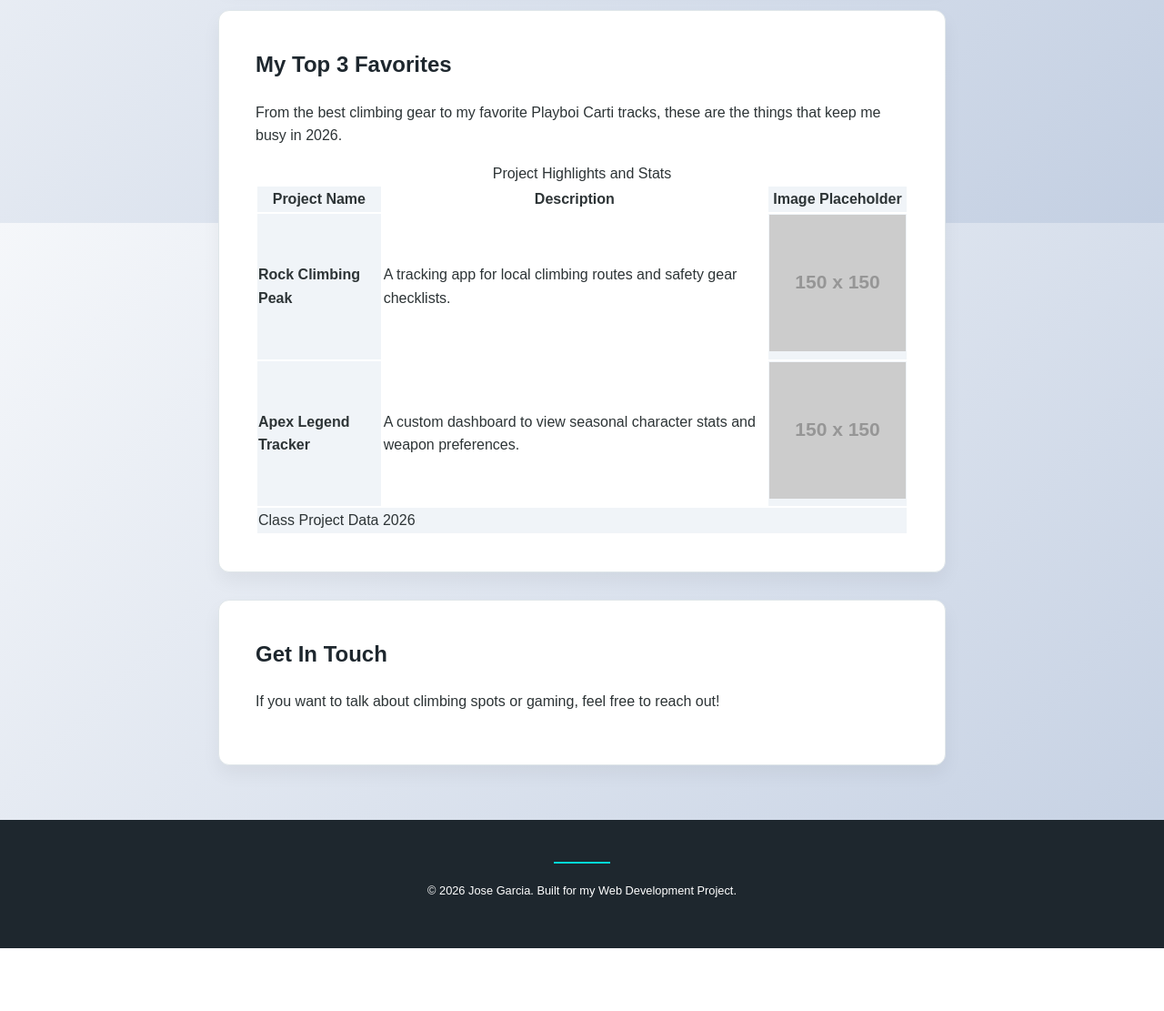
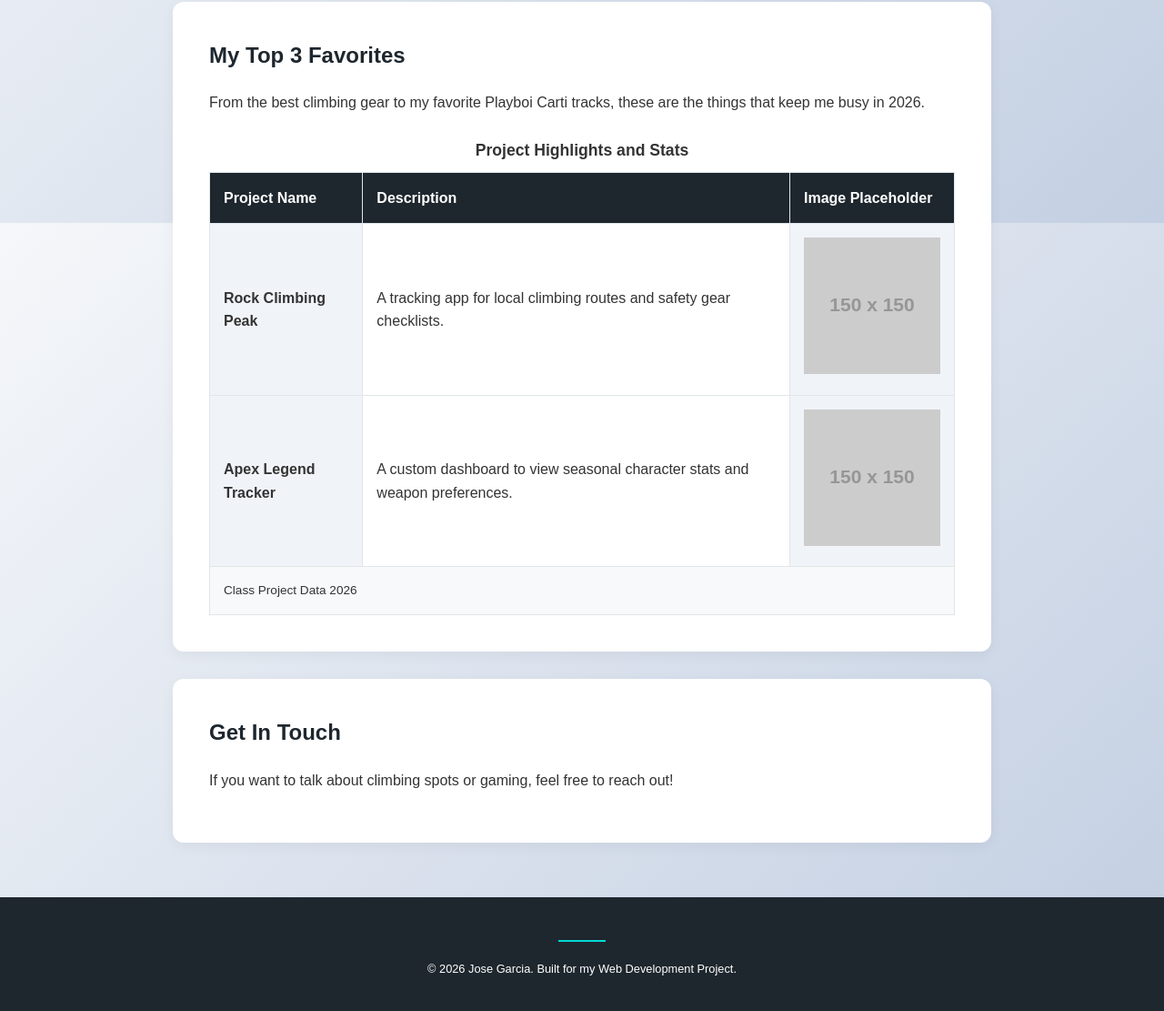
Before and after one commit to Jolouskii/Jolouskii.github.io, a plain HTML site: page index.html in a window 1280 px wide. Shown: the part 555-1666 px from the top of the page at 91% size. Before the commit the page ends 1597 px from the top, so only its background shows below. Drawn offline with Linux system fonts and the light colour scheme; placeholder pictures from the web are drawn by us.

Commit message:
Refactor CSS for improved styling and interactivity
Updated styles for body, header, navigation, main sections, and footer. Added transitions and hover effects for better interactivity.

```diff
--- a/style.css
+++ b/style.css
@@ -3,43 +3,38 @@
 body {
     margin: 0;
     padding: 0;
-        /* Subtle grey-to-white gradient */
     background: linear-gradient(135deg, #f5f7fa 0%, #c3cfe2 100%);
     background-attachment: fixed;
-        /* Web-safe readable font */
     font-family: Arial, Helvetica, sans-serif;
-        color: #2d3436;
+    color: #333;
     line-height: 1.6;
 }
 
 /* 2. Header Styles */
 header {
-        text-align: center; /* Align text center */
-        padding: 60px 20px; /* Padding */
-        background-color: #1e272e; /* Dark background */
+    text-align: center;
+    padding: 60px 20px;
+    background-color: #1e272e;
     color: #ffffff;
 }
 
 header h1 {
-        font-size: 2.8rem; /* Large font size */
-        font-weight: 800; /* Heavy weight */
+    font-size: 2.5rem;
+    font-weight: 800;
     margin: 0;
-        text-transform: uppercase;
-        letter-spacing: -1px;
 }
 
 blockquote {
     font-style: italic;
     opacity: 0.7;
-        margin-top: 10px;
 }
 
-    /* 3. Navigation Menu */
+/* 3. Navigation Menu & Transitions */
 nav ul {
-        list-style-type: none; /* Remove bullet points */
+    list-style-type: none;
     margin: 30px 0 0 0;
     padding: 0;
-        display: flex; /* Horizontal alignment */
+    display: flex;
     justify-content: center;
 }
 
@@ -49,34 +44,40 @@ body {
 
 nav a {
     text-decoration: none;
-        color: #00d8d6; /* Cyan accent */
+    color: #00d8d6;
     font-weight: bold;
     padding: 10px 20px;
     border-radius: 5px;
-        transition: 0.3s ease; /* Smooth transition */
+    /* Transition for background color and text color */
+    transition: background-color 0.4s ease, color 0.4s ease;
 }
 
-    /* Hover effect */
 nav a:hover {
     background-color: #00d8d6;
     color: #1e272e;
 }
 
-    /* 4. Main Sections */
+/* 4. Main Content Sections & Interactivity */
 main {
-        max-width: 800px;
+    max-width: 900px;
     margin: 40px auto;
     padding: 0 20px;
 }
 
 section {
-        padding: 40px; /* Padding */
-        margin-bottom: 30px; /* Margin */
+    padding: 40px;
+    margin-bottom: 30px;
     background: #ffffff;
     border-radius: 12px;
-        border: 1px solid #dfe6e9;
-        /* Box shadow for depth */
-        box-shadow: 0 10px 20px rgba(0,0,0,0.05);
+    box-shadow: 0 4px 15px rgba(0,0,0,0.05);
+    /* Transition for the zoom effect */
+    transition: transform 0.3s ease, box-shadow 0.3s ease;
+}
+
+/* Zoom in on hover */
+section:hover {
+    transform: scale(1.02);
+    box-shadow: 0 10px 25px rgba(0,0,0,0.1);
 }
 
 section h2 {
@@ -84,18 +85,49 @@ body {
     margin-top: 0;
 }
 
-    /* 5. Footer Styles */
+/* 5. Table Styling */
+table {
+    width: 100%; /* Full width */
+    border-collapse: collapse;
+    margin-top: 25px;
+    border: 1px solid #dfe6e9;
+}
+
+caption {
+    font-weight: bold;
+    margin-bottom: 10px;
+    font-size: 1.1rem;
+}
+
+th, td {
+    padding: 15px; /* Padding */
+    border: 1px solid #dfe6e9; /* Borders */
+    text-align: left;
+}
+
+thead {
+    background-color: #1e272e; /* Header background color */
+    color: #ffffff;
+}
+
+tfoot {
+    background-color: #f8f9fa;
+    font-size: 0.85rem;
+    text-align: center;
+}
+
+/* 6. Footer Styles */
 footer {
-        text-align: center; /* Align text center */
-        padding: 40px 20px;
-        background-color: #1e272e; /* Contrasting background */
-        color: #ffffff; /* Contrasting text */
-        font-size: 0.8rem; /* Smaller font */
+    text-align: center;
+    padding: 40px;
+    background-color: #1e272e;
+    color: #ffffff;
+    font-size: 0.8rem;
     margin-top: 60px;
 }
 
 footer hr {
-        width: 60px;
+    width: 50px;
     border: 1px solid #00d8d6;
     margin-bottom: 20px;
 }
```
Lines whose indentation alone changed are shown as unchanged.
